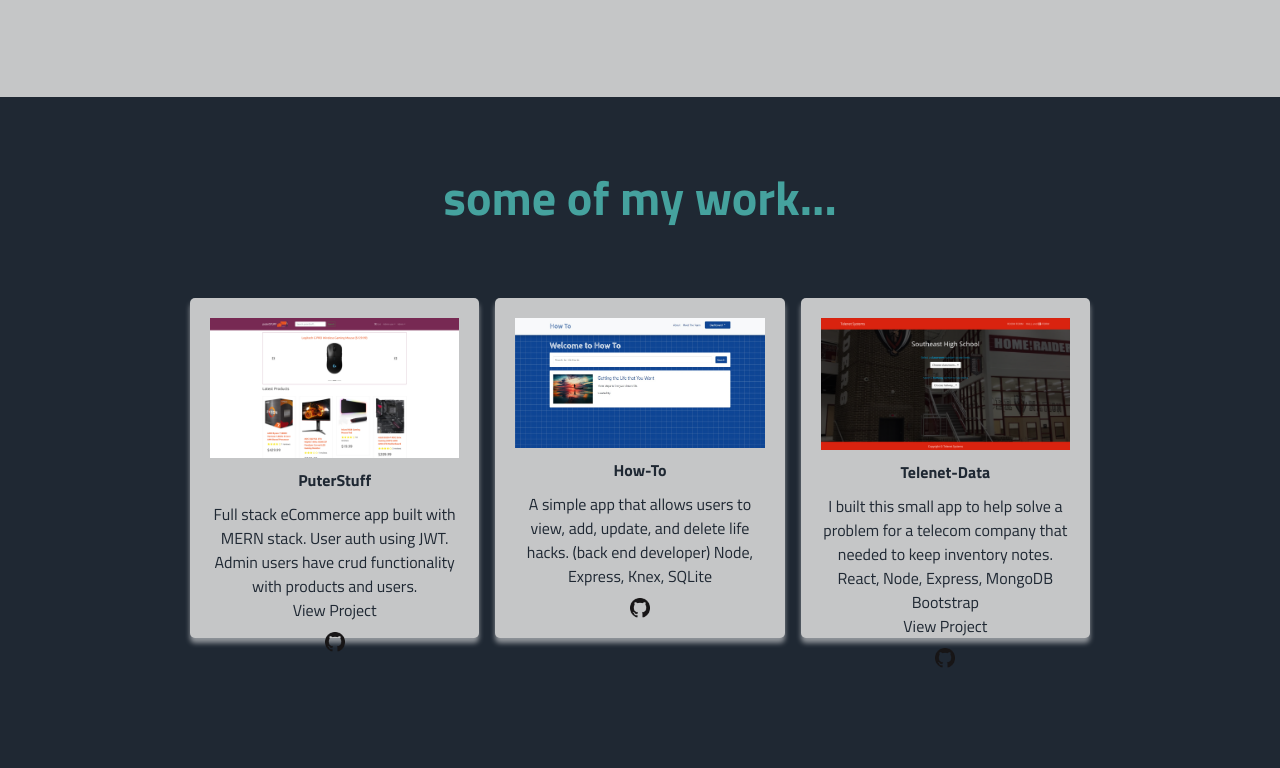
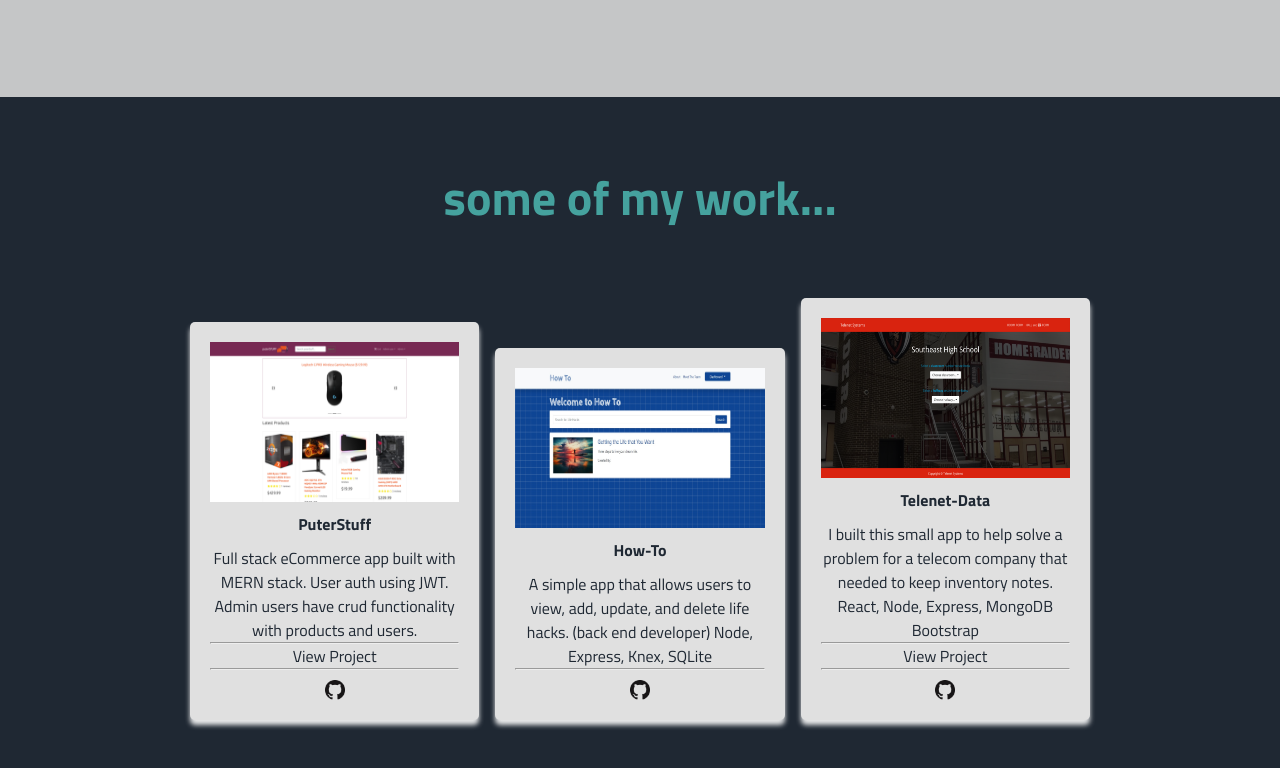
Before and after one commit to iworkinmysleep/portfolio, a React (Create React App) app: page / in a window 1280 px wide. Shown: the part 1503-2271 px from the top of the page. Built offline with nearby package versions, Linux system fonts and the light colour scheme.

Commit message:
card sizing

```diff
--- a/src/components/Projects/ProjectsElements.js
+++ b/src/components/Projects/ProjectsElements.js
@@ -31,7 +31,7 @@ export const ProjectsWrapper = styled.div`
 	margin: 0 auto;
 	display: grid;
 	grid-template-columns: repeat(3, 1fr);
-	align-items: center;
+	align-items: flex-end;
 	grid-gap: 16px;
 	padding: 0 50px;
 
@@ -45,16 +45,16 @@ export const ProjectsWrapper = styled.div`
 `;
 
 export const ProjectsCard = styled.div`
-	background: #c5c6c7;
+	background: #e0e0e0;
 	color: #1f2833;
 	display: flex;
 	flex-direction: column;
 	justify-content: flex-start;
 	align-items: center;
 	border-radius: 5px;
-	max-height: 340px;
+	max-height: auto;
 	padding: 20px;
-	box-shadow: 0px 5px 5px rgba(255, 255, 255, 0.5);
+	box-shadow: 0px 5px 5px rgba(255, 255, 255, 0.9);
 	transition: all 0.3s ease-in;
 
 	&:hover {
--- a/src/components/Projects/index.js
+++ b/src/components/Projects/index.js
@@ -25,12 +25,13 @@ const Projects = () => {
 					<ProjectsIcon src={puterStuff} />
 					<ProjectsH2>PuterStuff</ProjectsH2>
 					<ProjectsP>
-						Full stack eCommerce app built with MERN stack. User auth using JWT.  Admin users have crud functionality with products and users.<br />{" "}
+						Full stack eCommerce app built with MERN stack. User auth using JWT.  Admin users have crud functionality with products and users.<hr />{" "}
 						<ProjectLink
 							target="blank"
 							href="https://puterstuff.herokuapp.com/">
 							View Project
 						</ProjectLink>
+						<hr />
 					</ProjectsP>
 					<GitHubLink
 						target="_blank"
@@ -41,10 +42,13 @@ const Projects = () => {
 				<ProjectsCard>
 					<ProjectsIcon src={howTo} />
 					<ProjectsH2>How-To</ProjectsH2>
+
 					<ProjectsP>
 						A simple app that allows users to view, add, update, and delete life
 						hacks. (back end developer) Node, Express, Knex, SQLite
+						<hr />
 					</ProjectsP>
+
 					<GitHubLink
 						target="_blank"
 						href="https://github.com/Build-Week-LS-How-To/back-end">
@@ -55,12 +59,15 @@ const Projects = () => {
 					<ProjectsIcon src={telenet} />
 					<ProjectsH2>Telenet-Data</ProjectsH2>
 					<ProjectsP>
-						I built this small app to help solve a problem for a telecom company that needed to keep inventory notes. React, Node, Express, MongoDB Bootstrap <br />
+						I built this small app to help solve a problem for a telecom company that needed to keep inventory notes.
+						React, Node, Express, MongoDB Bootstrap <br />
+						<hr />
 						<ProjectLink
 							target="blank"
 							href="https://telenet-data.herokuapp.com/">
 							View Project
 						</ProjectLink>
+						<hr />
 					</ProjectsP>
 					<GitHubLink
 						target="_blank"
```
